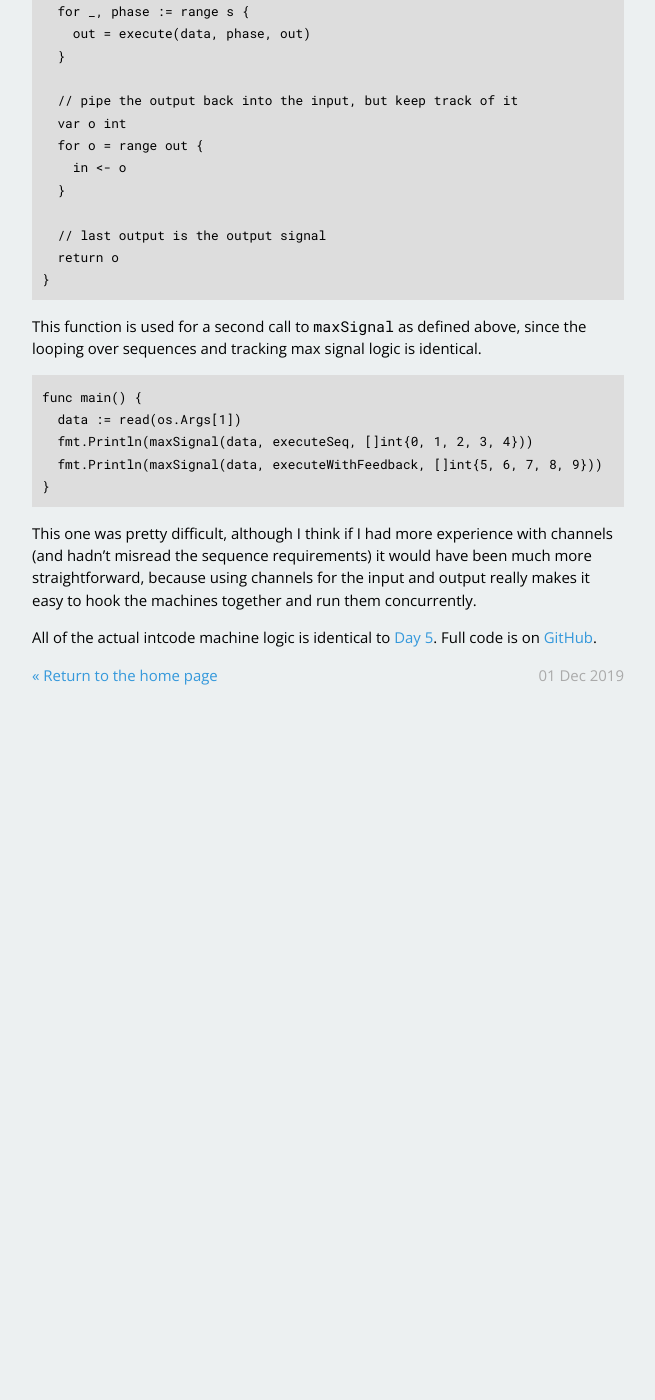
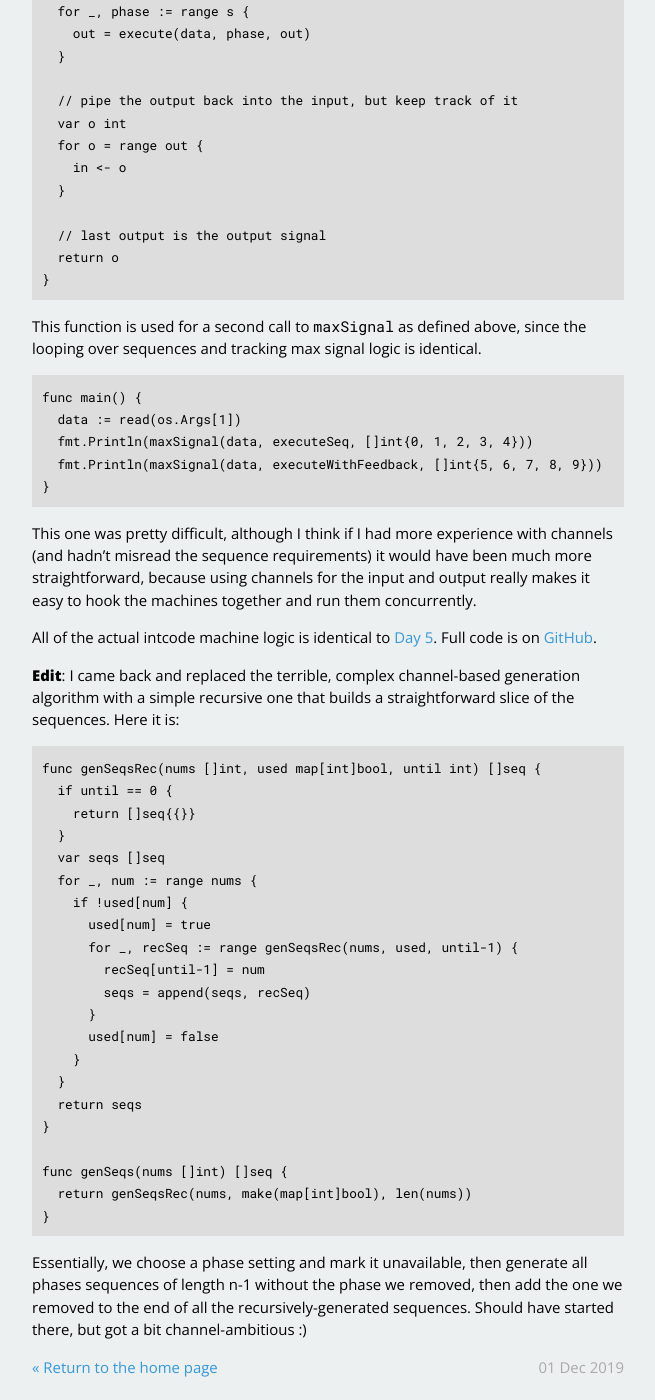
Before and after one commit to dhconnelly/dhconnelly.github.io, a Jekyll site: the page built from _posts/2019-12-01-advent-2019-running.md, in a window 1280 px wide and 1400 px high, scrolled down 18557 px. Shown: the whole window, without its empty margins (312-967 px from the left). Built offline with Jekyll 4.4.1, drawn with Linux system fonts in a browser that asks for light colours; before the commit the page ends 19265 px from its top, so only the background shows below that.

Commit message:
mention simplified day 7 sequence gen

````diff
--- a/_posts/2019-12-01-advent-2019-running.md
+++ b/_posts/2019-12-01-advent-2019-running.md
@@ -976,3 +976,38 @@ really makes it easy to hook the machines together and run them concurrently.
 All of the actual intcode machine logic is identical to [Day 5](#day-5). Full
 code is on
 [GitHub](https://github.com/dhconnelly/advent-of-code-2019/blob/master/day7/day7.go).
+
+**Edit**: I came back and replaced the terrible, complex channel-based
+generation algorithm with a simple recursive one that builds a straightforward
+slice of the sequences. Here it is:
+
+{% raw %}
+```
+func genSeqsRec(nums []int, used map[int]bool, until int) []seq {
+  if until == 0 {
+    return []seq{{}}
+  }
+  var seqs []seq
+  for _, num := range nums {
+    if !used[num] {
+      used[num] = true
+      for _, recSeq := range genSeqsRec(nums, used, until-1) {
+        recSeq[until-1] = num
+        seqs = append(seqs, recSeq)
+      }
+      used[num] = false
+    }
+  }
+  return seqs
+}
+
+func genSeqs(nums []int) []seq {
+  return genSeqsRec(nums, make(map[int]bool), len(nums))
+}
+```
+{% endraw %}
+
+Essentially, we choose a phase setting and mark it unavailable, then generate
+all phases sequences of length n-1 without the phase we removed, then add the
+one we removed to the end of all the recursively-generated sequences. Should
+have started there, but got a bit channel-ambitious :)
````
